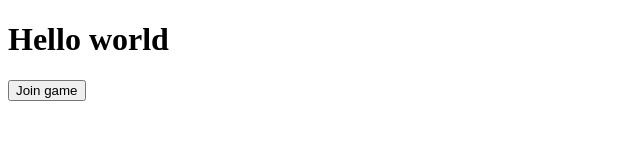
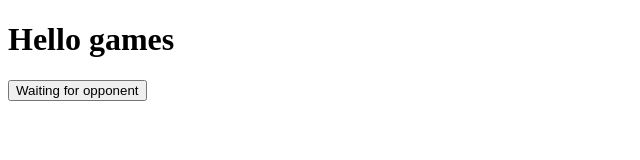
Before and after one commit to kokarn/ai-comms, a website: page web/index.html in a window 1280 px wide. Both pictures are taken after a click on the button "Join game". Shown: the whole page, without its empty margins (0-640 px from the left). Drawn offline with nearby package versions, Linux system fonts and the light colour scheme; no server answers.

Commit message:
Minor cleanup

```diff
--- a/games/RockPaperScissors.js
+++ b/games/RockPaperScissors.js
@@ -72,8 +72,6 @@ class RockPaperScissors {
     isFinished (){
         this.state = 'finished';
 
-        console.log( JSON.stringify( this.moves, null, 4 ) );
-
         if (
             this.moves[ 0 ].move === 'rock' && this.moves[ 1 ].move === 'scissors' ||
             this.moves[ 0 ].move === 'scissors' && this.moves[ 1 ].move === 'paper' ||
--- a/server.js
+++ b/server.js
@@ -46,6 +46,8 @@ const checkGames = function checkGames(){
 io.on( 'connection', ( client ) => {
     connections.push( client.id );
 
+    console.log( 'client connected' );
+
     io.emit( 'connections', connections.length );
 
     client.on( 'event', ( data ) => {
--- a/web/index.html
+++ b/web/index.html
@@ -7,21 +7,23 @@
 </head>
 <body>
     <h1>
-        Hello world
+        Hello games
     </h1>
-    <button class="js-join-game">Join game</button>
+    <button class="js-game-button">Join game</button>
     <pre class="event-log"></pre>
     <script src="/socket.io/socket.io.js"></script>
     <script>
-        function getRandomIntInclusive(min, max) {
-            min = Math.ceil(min);
-            max = Math.floor(max);
+        function getRandomIntInclusive( min, max ) {
+            min = Math.ceil( min );
+            max = Math.floor( max );
 
-            return Math.floor(Math.random() * (max - min + 1)) + min;
+            return Math.floor( Math.random() * ( max - min + 1 ) ) + min;
         }
 
+        let socket;
+
         (function(){
-            const socket = io();
+            socket = io();
             const moves = [
                 'rock',
                 'paper',
@@ -37,14 +39,23 @@
 
             socket.on( 'game-ended', ( gameData ) => {
                 console.log( gameData.result, move );
+
+                setButtonText( `${ gameData.result }! - Press to join` );
             } );
+
+            const setButtonText = function setButtonText( text ) {
+                document.querySelector( '.js-game-button' ).innerText = text;
+            }
 
             const joinGame = function joinGame() {
                 socket.emit( 'join-game', {
-                    type: 'RockPaperScissors'
+                    type: 'RockPaperScissors',
+                    opponent: 'random',
                 } );
+
+                setButtonText( 'Waiting for opponent' );
             };
 
-            document.querySelector( '.js-join-game' ).addEventListener( 'click', joinGame );
+            document.querySelector( '.js-game-button' ).addEventListener( 'click', joinGame );
         })();
     </script>
```
